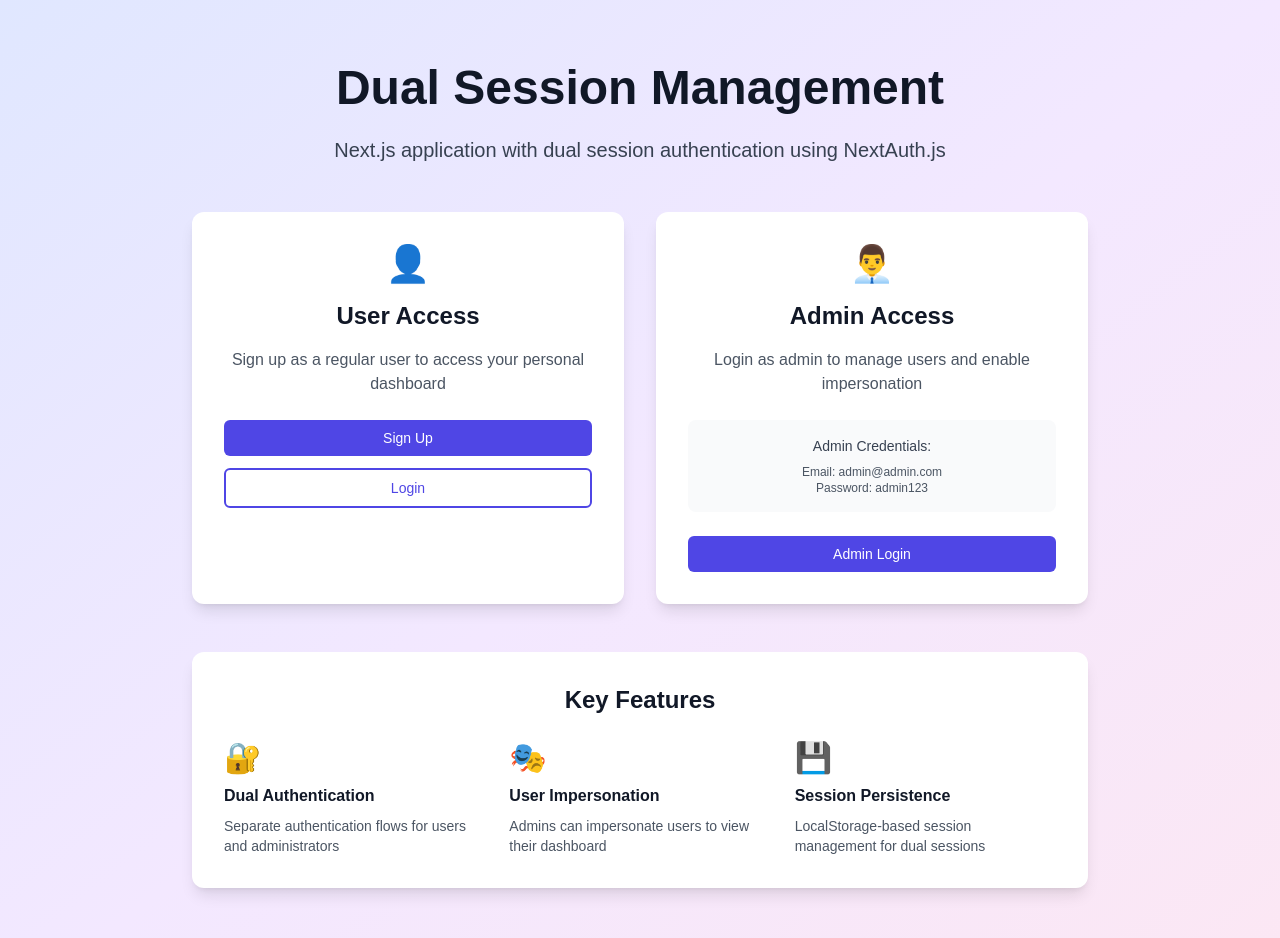
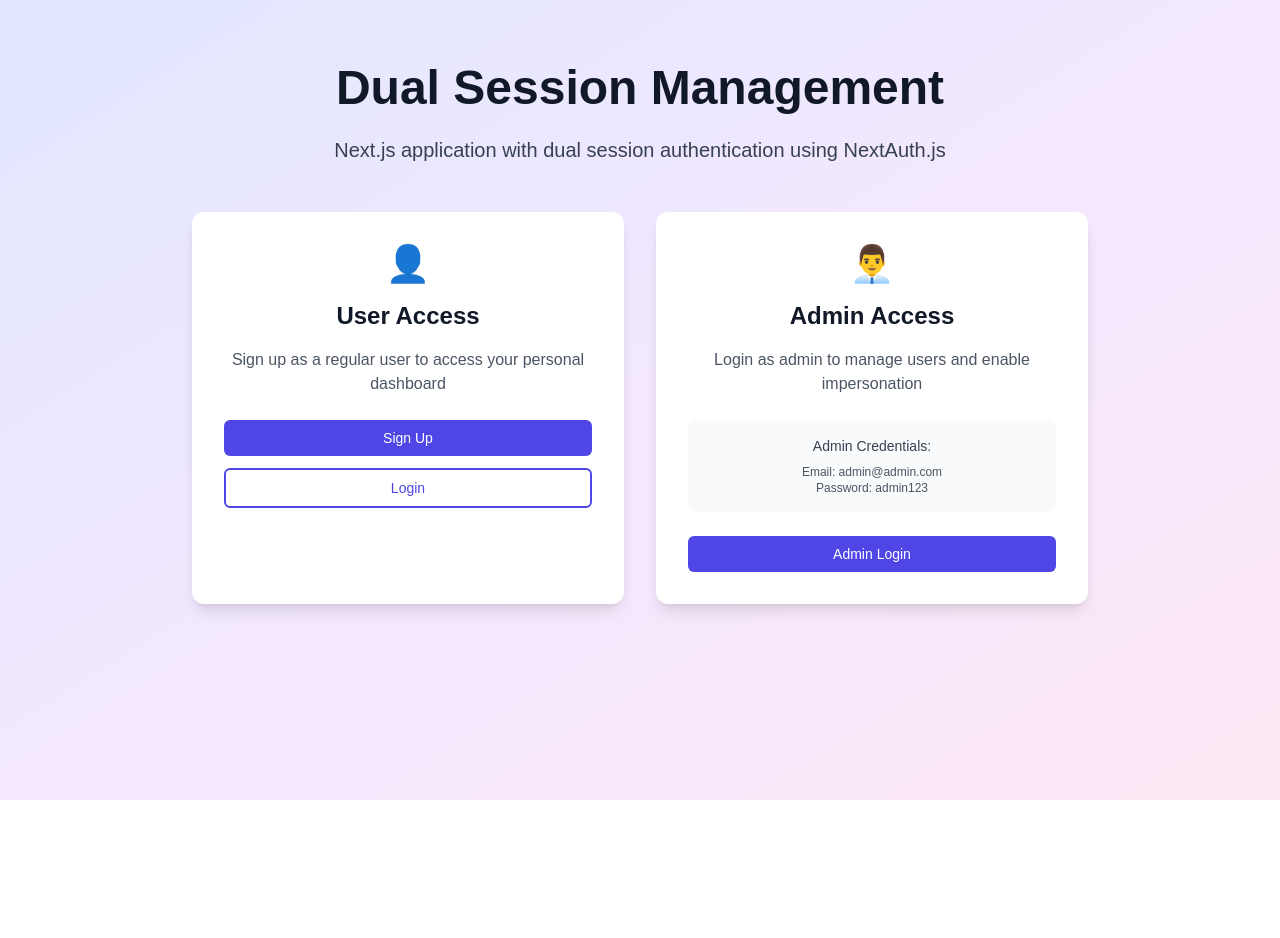
Before and after one commit to usama690/dual-session-management, a Next.js app: page / in a window 1280 px wide. Shown: the top 938 px of the page. After the commit the page ends 800 px from the top, so only its background shows below. Built offline with nearby package versions, Linux system fonts and the light colour scheme.

Commit message:
fix(home page visibility): set home page visibility

```diff
--- a/src/app/page.tsx
+++ b/src/app/page.tsx
@@ -47,33 +47,6 @@ export default function HomePage() {
               }
             />
           </div>
-
-          <Card padding="lg">
-            <h3 className="text-2xl font-bold text-gray-900 mb-6">Key Features</h3>
-            <div className="grid md:grid-cols-3 gap-6">
-              <FeatureHighlight
-                icon="🔐"
-                title="Dual Authentication"
-                description="Separate authentication flows for users and administrators"
-              />
-              <FeatureHighlight
-                icon="🎭"
-                title="User Impersonation"
-                description="Admins can impersonate users to view their dashboard"
-              />
-              <FeatureHighlight
-                icon="💾"
-                title="Session Persistence"
-                description="LocalStorage-based session management for dual sessions"
-              />
-            </div>
-          </Card>
-
-          <div className="mt-12 text-gray-600">
-            <p className="text-sm">
-              Built with Next.js 14, NextAuth.js, TypeScript, and Tailwind CSS
-            </p>
-          </div>
         </div>
       </div>
     </div>
```
